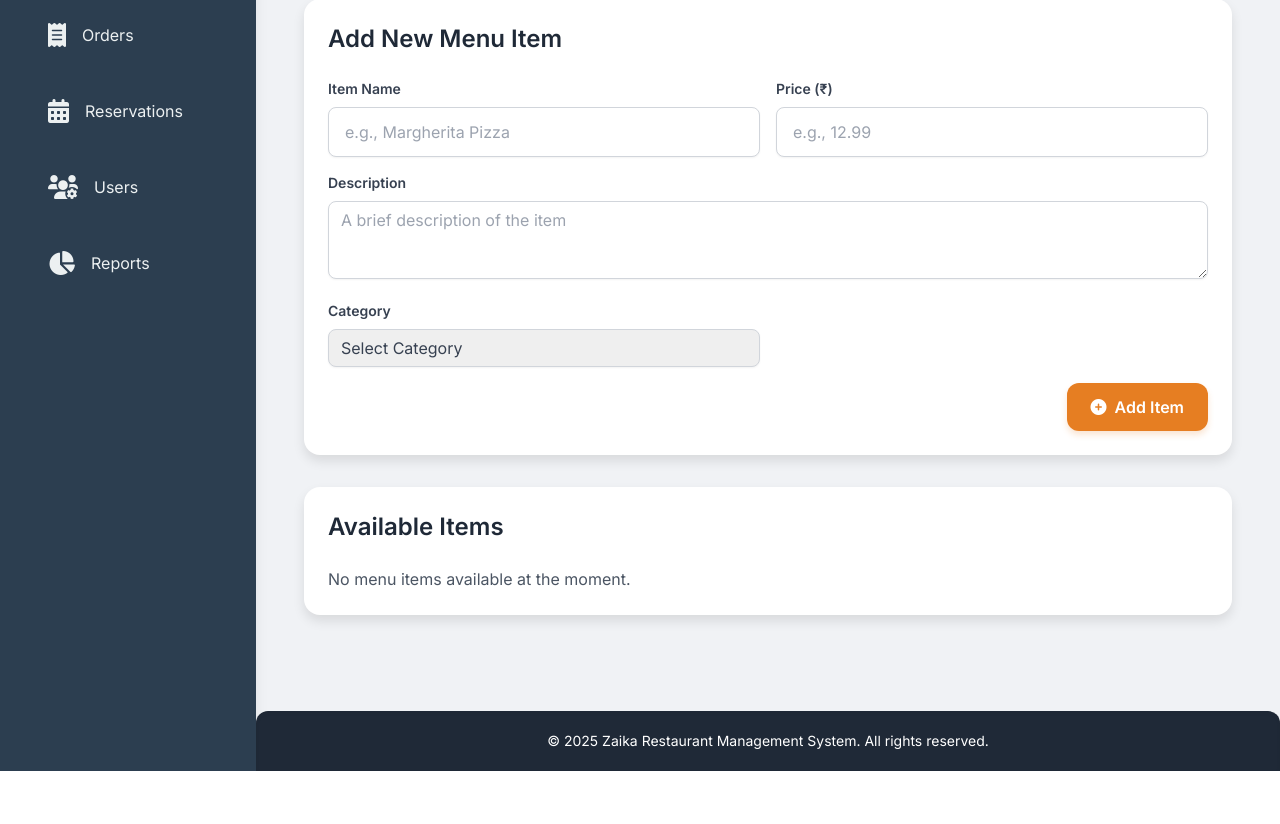
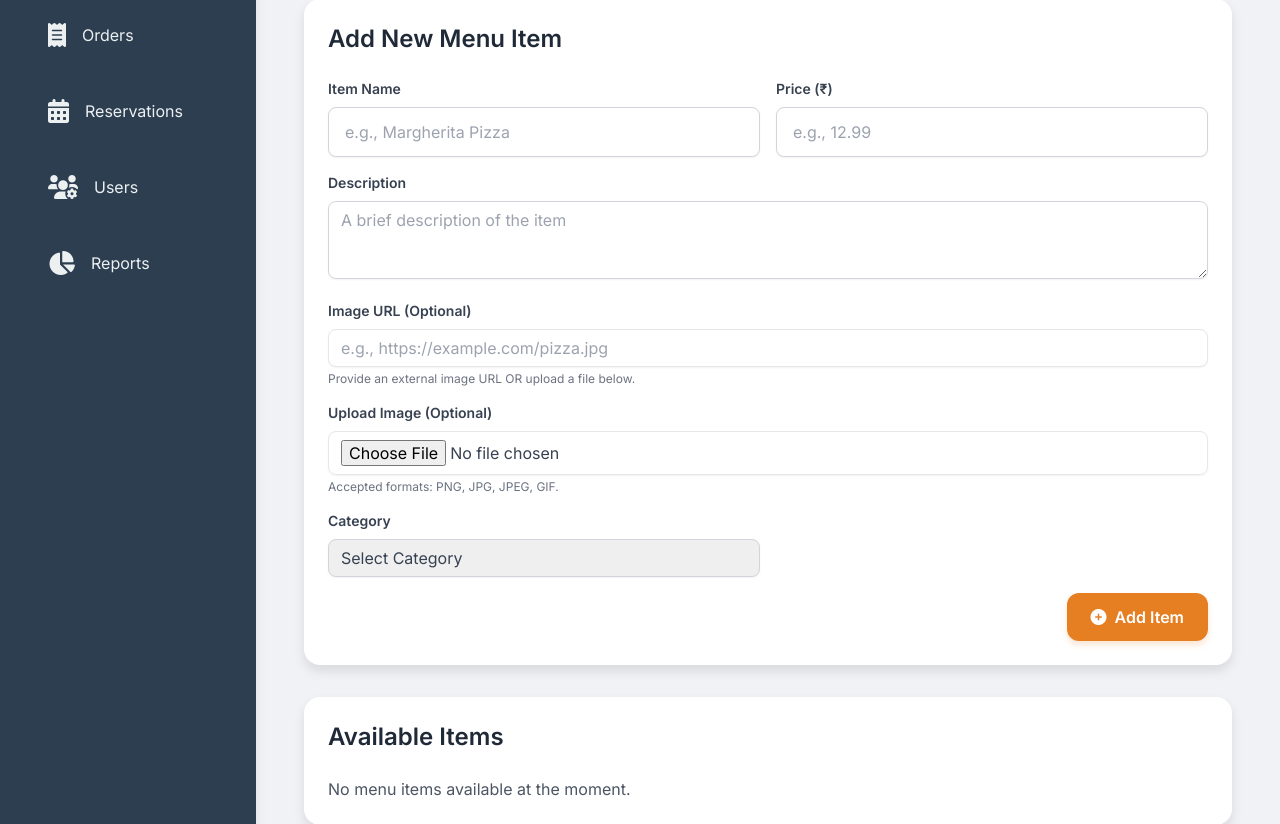
Before and after one commit to SuryaPsingh49/Zaika, a Flask app: template templates/menu.html in a window 1280 px wide. Shown: the part 277-1101 px from the top of the page. Before the commit the page ends 1048 px from the top, so only its background shows below. Run offline with Flask 3, Linux system fonts and the light colour scheme; the template is opened without the code that fills it, so the values that code supplies are empty; a user stored in the database is signed in; some libraries are stand-ins or nearby versions.

Commit message:
Update menu.html

```diff
--- a/templates/menu.html
+++ b/templates/menu.html
@@ -8,7 +8,8 @@
     {% if session.get('role') == 'admin' %}
     <div class="card p-6 mb-8">
         <h3 class="text-2xl font-semibold text-gray-800 mb-6">Add New Menu Item</h3>
-        <form method="POST" action="{{ url_for('add_menu_item') }}" class="grid grid-cols-1 md:grid-cols-2 gap-4">
+        {# Added enctype="multipart/form-data" for file uploads #}
+        <form method="POST" action="{{ url_for('add_menu_item') }}" class="grid grid-cols-1 md:grid-cols-2 gap-4" enctype="multipart/form-data">
             <div>
                 <label for="name" class="block text-gray-700 text-sm font-semibold mb-2">Item Name</label>
                 <input type="text" id="name" name="name"
@@ -26,6 +27,19 @@
                 <textarea id="description" name="description" rows="3"
                           class="shadow-sm appearance-none border rounded-lg w-full py-2 px-3 text-gray-700 leading-tight focus:outline-none focus:ring-2 focus:ring-orange-500 focus:border-transparent transition duration-200 ease-in-out"
                           placeholder="A brief description of the item"></textarea>
+            </div>
+            <div class="md:col-span-2">
+                <label for="image_url" class="block text-gray-700 text-sm font-semibold mb-2">Image URL (Optional)</label>
+                <input type="url" id="image_url" name="image_url"
+                       class="shadow-sm appearance-none border rounded-lg w-full py-2 px-3 text-gray-700 leading-tight focus:outline-none focus:ring-2 focus:ring-orange-500 focus:border-transparent transition duration-200 ease-in-out"
+                       placeholder="e.g., https://example.com/pizza.jpg">
+                <p class="text-gray-500 text-xs mt-1">Provide an external image URL OR upload a file below.</p>
+            </div>
+            <div class="md:col-span-2">
+                <label for="image_file" class="block text-gray-700 text-sm font-semibold mb-2">Upload Image (Optional)</label>
+                <input type="file" id="image_file" name="image_file" accept="image/png, image/jpeg, image/gif"
+                       class="shadow-sm appearance-none border rounded-lg w-full py-2 px-3 text-gray-700 leading-tight focus:outline-none focus:ring-2 focus:ring-orange-500 focus:border-transparent transition duration-200 ease-in-out">
+                <p class="text-gray-500 text-xs mt-1">Accepted formats: PNG, JPG, JPEG, GIF.</p>
             </div>
             <div>
                 <label for="category" class="block text-gray-700 text-sm font-semibold mb-2">Category</label>
@@ -62,6 +76,11 @@
                 {% for item in menu_items %}
                 <div class="bg-gray-50 p-6 rounded-lg shadow-md flex flex-col justify-between border border-gray-200 hover:shadow-lg transition duration-200 ease-in-out">
                     <div>
+                        {% if item.image_url %}
+                            <img src="{{ item.image_url }}" alt="{{ item.name }}" class="w-full h-40 object-cover rounded-md mb-4">
+                        {% else %}
+                            <img src="https://placehold.co/400x200/cccccc/333333?text=No+Image" alt="No Image Available" class="w-full h-40 object-cover rounded-md mb-4">
+                        {% endif %}
                         <h4 class="text-xl font-bold text-gray-800 mb-2">{{ item.name }}</h4>
                         <p class="text-gray-600 text-sm mb-3">{{ item.description }}</p>
                         <p class="text-orange-600 text-lg font-semibold mb-4">₹{{ "%.2f"|format(item.price) }}</p>
@@ -76,7 +95,7 @@
                         </div>
                         {% elif session.get('role') == 'admin' %}
                         <div class="flex space-x-2">
-                            <button type="button" onclick="openEditModal({{ item.id }}, '{{ item.name | js_string }}', '{{ item.description | js_string }}', {{ item.price }}, '{{ item.category | js_string }}', {{ item.available }})"
+                            <button type="button" onclick="openEditModal({{ item.id }}, '{{ item.name | js_string }}', '{{ item.description | js_string }}', {{ item.price }}, '{{ item.category | js_string }}', '{{ item.image_url | js_string }}', {{ item.available }})"
                                     class="text-blue-600 hover:text-blue-800" title="Edit Item">
                                 <i class="fas fa-edit"></i>
                             </button>
@@ -113,7 +132,8 @@
                 <h3 class="text-xl font-semibold text-gray-800">Edit Menu Item</h3>
                 <button onclick="closeEditModal()" class="text-gray-500 hover:text-gray-700 text-2xl">&times;</button>
             </div>
-            <form method="POST" id="editForm">
+            {# Added enctype="multipart/form-data" for file uploads #}
+            <form method="POST" id="editForm" enctype="multipart/form-data">
                 <input type="hidden" id="editItemId" name="item_id">
                 <div class="mb-4">
                     <label for="editName" class="block text-gray-700 text-sm font-semibold mb-2">Item Name</label>
@@ -131,6 +151,19 @@
                     <label for="editDescription" class="block text-gray-700 text-sm font-semibold mb-2">Description</label>
                     <textarea id="editDescription" name="description" rows="3"
                               class="shadow-sm appearance-none border rounded-lg w-full py-2 px-3 text-gray-700 leading-tight focus:outline-none focus:ring-2 focus:ring-orange-500 focus:border-transparent"></textarea>
+                </div>
+                <div class="mb-4">
+                    <label for="editImageUrl" class="block text-gray-700 text-sm font-semibold mb-2">Image URL (Optional)</label>
+                    <input type="url" id="editImageUrl" name="image_url"
+                           class="shadow-sm appearance-none border rounded-lg w-full py-2 px-3 text-gray-700 leading-tight focus:outline-none focus:ring-2 focus:ring-orange-500 focus:border-transparent"
+                           placeholder="e.g., https://example.com/pizza.jpg">
+                    <p class="text-gray-500 text-xs mt-1">Provide an external image URL OR upload a new file below.</p>
+                </div>
+                <div class="mb-4">
+                    <label for="editImageFile" class="block text-gray-700 text-sm font-semibold mb-2">Upload New Image (Optional)</label>
+                    <input type="file" id="editImageFile" name="image_file" accept="image/png, image/jpeg, image/gif"
+                           class="shadow-sm appearance-none border rounded-lg w-full py-2 px-3 text-gray-700 leading-tight focus:outline-none focus:ring-2 focus:ring-orange-500 focus:border-transparent">
+                    <p class="text-gray-500 text-xs mt-1">Accepted formats: PNG, JPG, JPEG, GIF. Uploading a file will override the Image URL.</p>
                 </div>
                 <div class="mb-4">
                     <label for="editCategory" class="block text-gray-700 text-sm font-semibold mb-2">Category</label>
@@ -162,10 +195,13 @@
     <script>
         // Function to escape strings for JavaScript
         function js_string(s) {
-            return s.replace(/'/g, "\\'").replace(/"/g, '\\"');
+            if (s === null || s === undefined) {
+                return '';
+            }
+            return String(s).replace(/'/g, "\\'").replace(/"/g, '\\"');
         }
 
-        function openEditModal(id, name, description, price, category, available) {
+        function openEditModal(id, name, description, price, category, imageUrl, available) {
             const form = document.getElementById('editForm');
             form.action = `/edit_menu_item/${id}`;
             document.getElementById('editItemId').value = id;
@@ -173,6 +209,9 @@
             document.getElementById('editDescription').value = description;
             document.getElementById('editPrice').value = price;
             document.getElementById('editCategory').value = category;
+            document.getElementById('editImageUrl').value = imageUrl; // Set the image URL
+            // Note: For security reasons, you cannot programmatically set the value of a file input.
+            // The 'editImageFile' input will always be empty when the modal opens.
             document.getElementById('editAvailable').checked = available;
             document.getElementById('editModal').classList.remove('hidden');
         }
```
